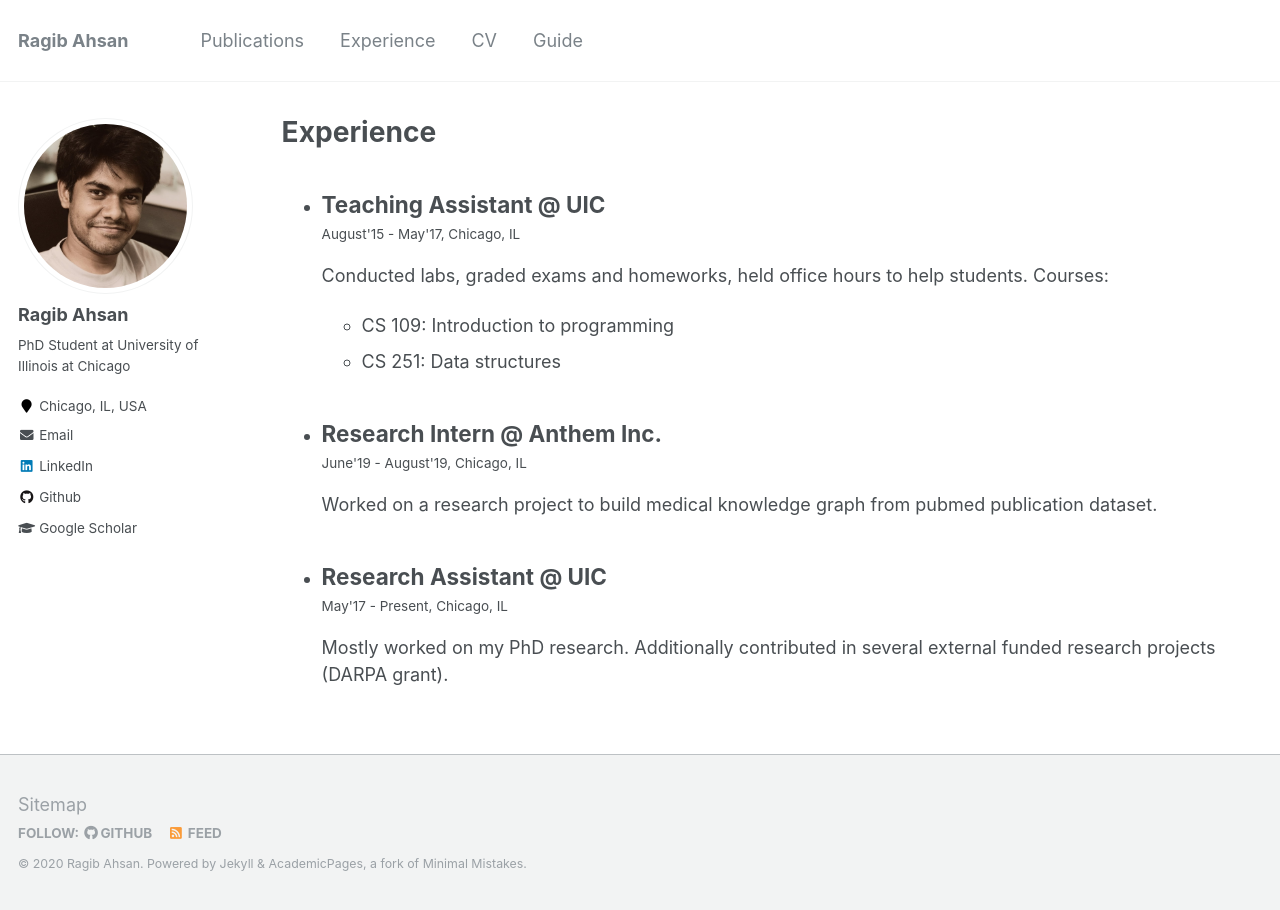
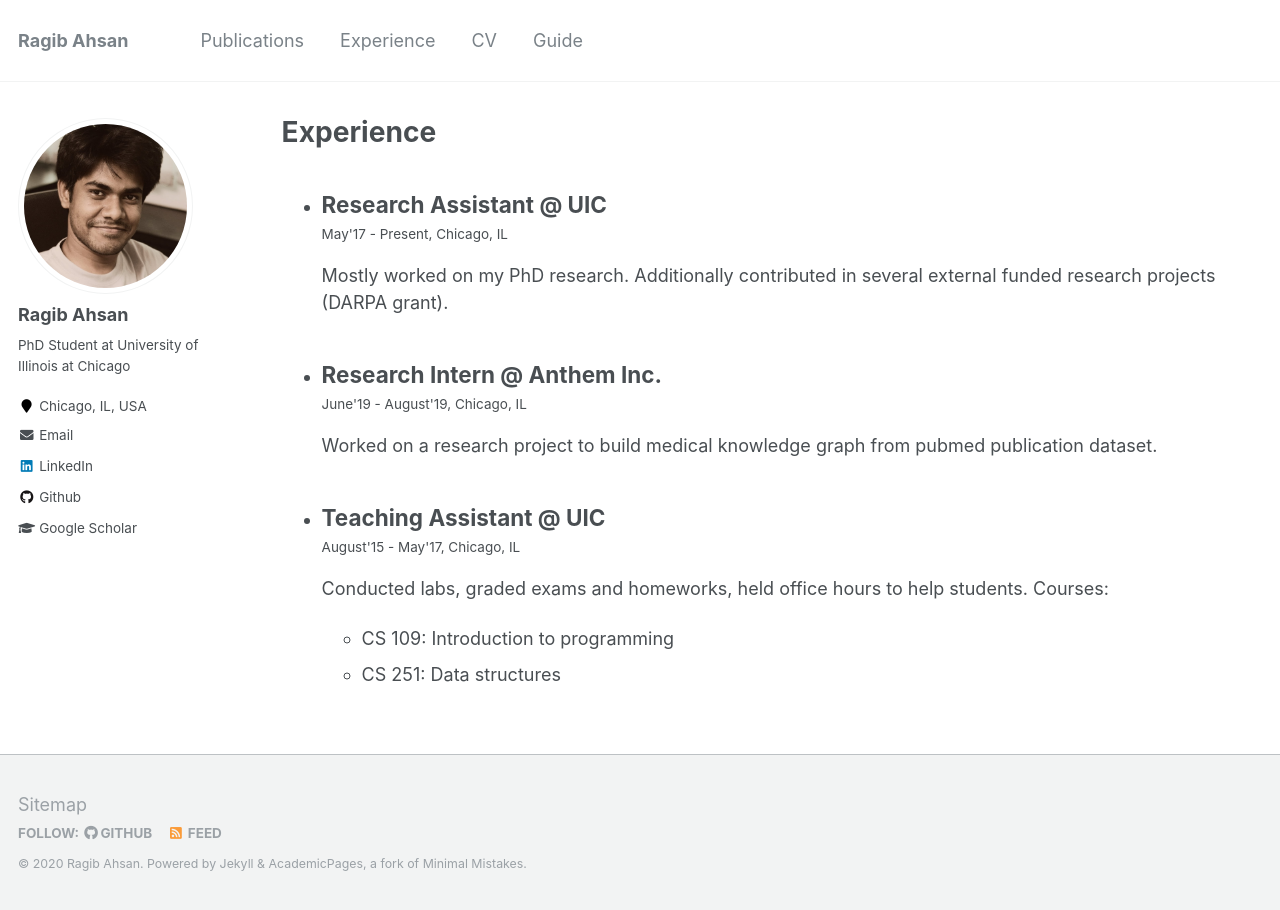
Before and after one commit to ragib06/ragib06.github.io, a Jekyll site: the page built from _pages/experience.md, in a window 1280 px wide. Built offline with Jekyll 4.4.1, drawn with Linux system fonts in a browser that asks for light colours.

Commit message:
Update experience.md

```diff
--- a/_pages/experience.md
+++ b/_pages/experience.md
@@ -7,6 +7,6 @@
 
 {% include base_path %}
 
-<ul>{% for post in site.experiences reversed %}
+<ul>{% for post in site.experiences %}
     {% include archive-single-exp.html %}
   {% endfor %}</ul>
```
